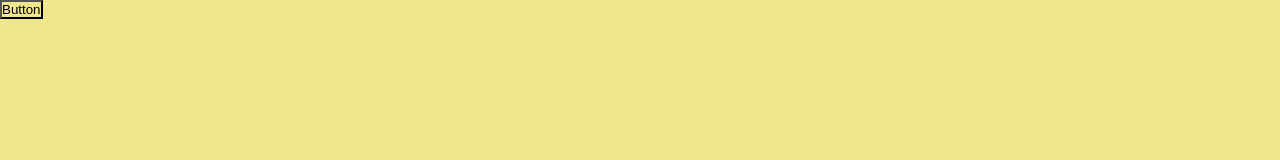
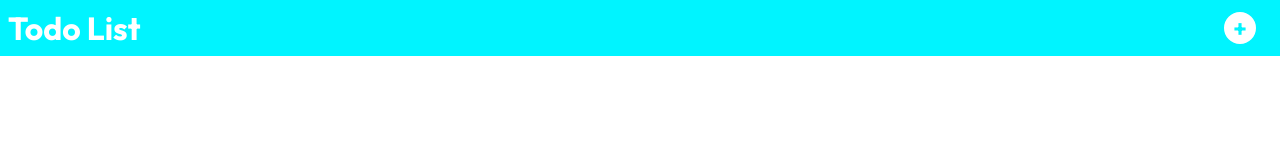
Before and after one commit to Bossolin/odin-todo-list, a website built with webpack: page dist/index.html in a window 1280 px wide. Built offline with nearby package versions, Linux system fonts and the light colour scheme.

Commit message:
added header and main divs

```diff
--- /dev/null
+++ b/src/components/UI.js
@@ -0,0 +1,49 @@
+const UI = (() => {
+  const generateUI = () => {
+    const body = document.querySelector("body");
+    const content = document.createElement("div");
+    content.classList.add("content");
+
+    const header = (() => {
+      const header = document.createElement("div");
+      header.classList.add("header");
+
+      const logo = document.createElement("h1");
+      logo.classList.add("logo");
+      logo.innerText = "Todo List";
+
+      const addTodo = document.createElement("button");
+      addTodo.classList.add("add-todo");
+      addTodo.innerText = "+";
+
+      header.appendChild(logo);
+      header.appendChild(addTodo);
+
+      return header;
+    })();
+
+    const main = (() => {
+      const main = document.createElement("div");
+      main.classList.add("main");
+
+      const list = document.createElement("div");
+      list.classList.add("list");
+
+      const todos = document.createElement("div");
+      todos.classList.add("todos");
+
+      main.appendChild(list);
+      main.appendChild(todos);
+
+      return main;
+    })();
+
+    content.appendChild(header);
+    content.appendChild(main);
+    body.appendChild(content);
+  };
+
+  return { generateUI };
+})();
+
+export default UI;
--- a/src/index.js
+++ b/src/index.js
@@ -1,14 +1,7 @@
 import "./style.css";
+import UI from "./components/UI";
 import Todo from "./components/Todo";
 
-const body = document.querySelector("body");
-const btn = document.createElement("button");
-
-btn.innerText = "Button";
-
-btn.addEventListener("click", () => {
-  const newTodo = Todo("title", "date", "priority", "notes");
-  console.log(newTodo);
-});
-
-body.appendChild(btn);
+(() => {
+  window.onload = UI.generateUI();
+})();
--- a/src/style.css
+++ b/src/style.css
@@ -1,5 +1,57 @@
+@import url("https://fonts.googleapis.com/css2?family=Outfit:wght@100;300;400;500;700;900&display=swap");
+
 * {
+  font-family: "Outfit", sans-serif;
   margin: 0;
   padding: 0;
-  background-color: khaki;
 }
+
+.content {
+  height: 100vh;
+  width: 100vw;
+  display: flex;
+  flex-direction: column;
+}
+
+.header {
+  background-color: #00f4ff;
+  display: flex;
+  justify-content: space-between;
+  align-items: center;
+  padding: 0.5rem;
+  color: white;
+}
+
+.logo {
+}
+
+.add-todo {
+  color: #00f4ff;
+  font-size: 1.5rem;
+  font-weight: 700;
+  background-color: white;
+  height: 2rem;
+  width: 2rem;
+  margin-right: 1rem;
+  border: 2px solid white;
+  border-radius: 50%;
+  display: flex;
+  justify-content: center;
+  align-items: center;
+}
+
+.add-todo:hover {
+  background-color: #00f4ff;
+  color: white;
+}
+
+.main {
+  height: 100%;
+}
+
+.list {
+  width: 20%;
+}
+
+.todos {
+}
--- a/webpack.config.js
+++ b/webpack.config.js
@@ -5,7 +5,6 @@ module.exports = {
   mode: "development",
   entry: {
     index: "./src/index.js",
-    todo: "./src/components/Todo.js",
   },
   devtool: "inline-source-map",
   plugins: [
```
Also changed, not shown: dist/index.bundle.js, dist/index.html, dist/todo.bundle.js (deleted).
